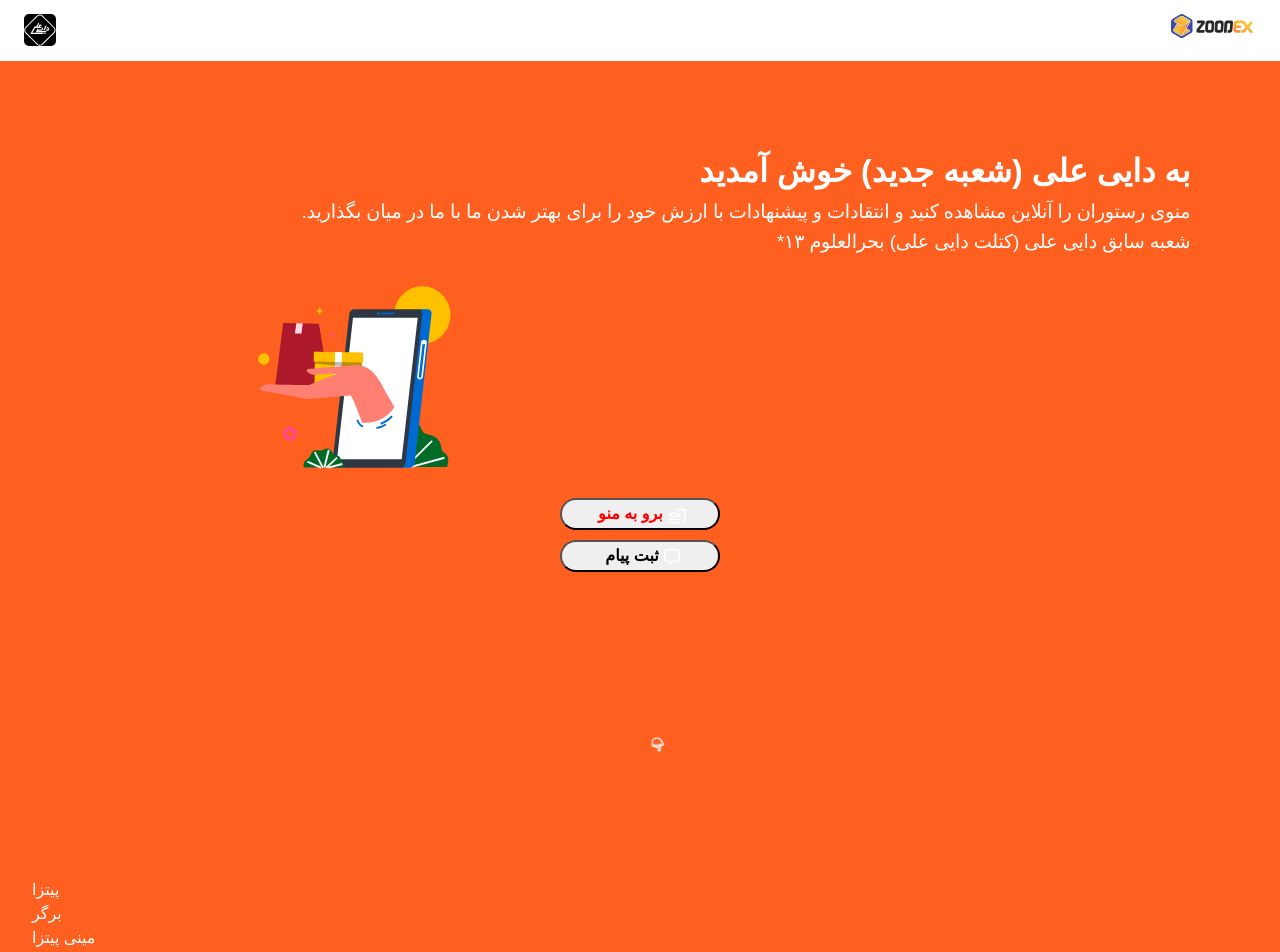
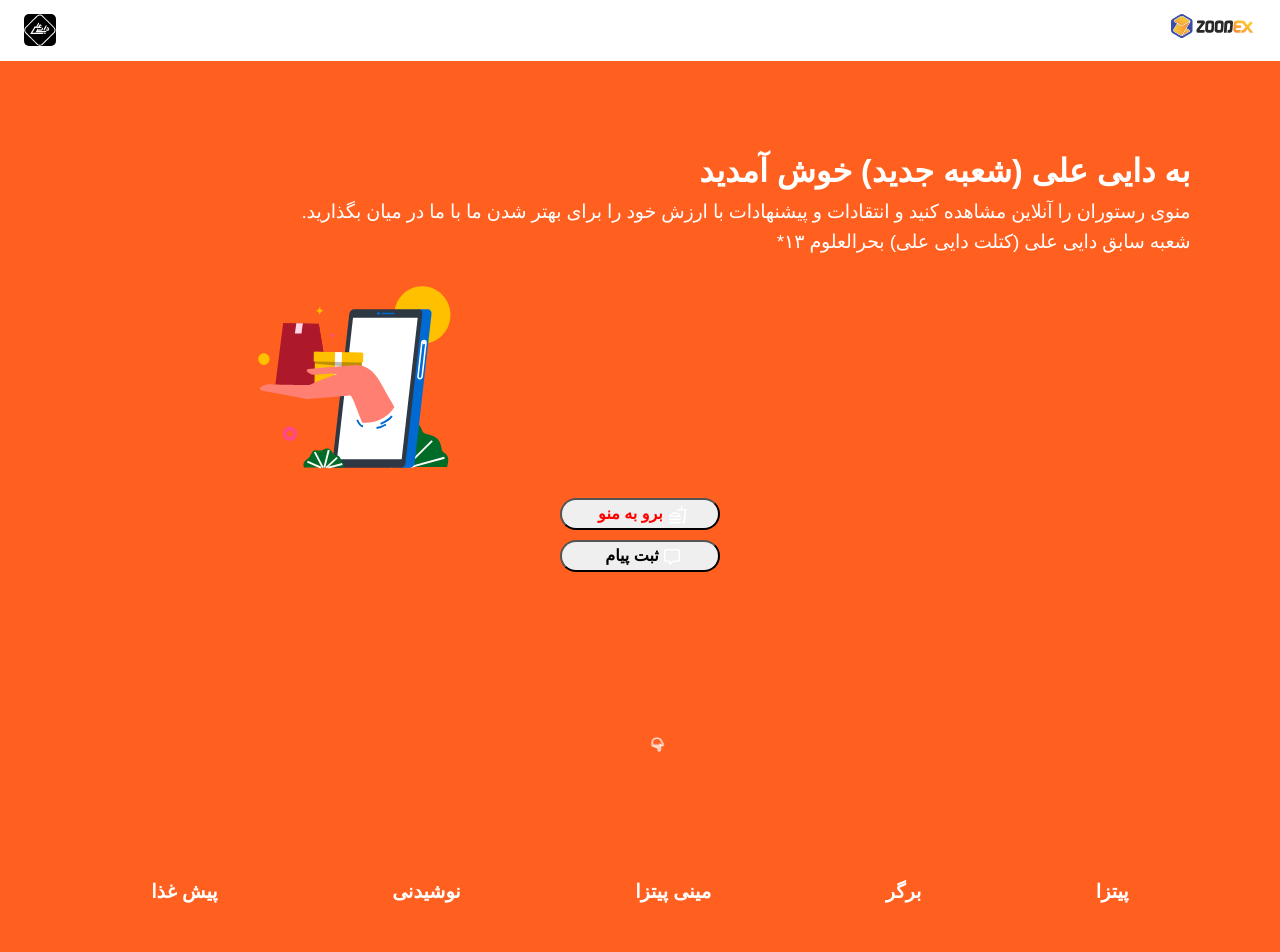
Before and after one commit to pedramjlo/Daei-Ali-ORG, a React (Create React App) app: page / in a window 1280 px wide. Shown: the top 952 px of the page. After the commit the page ends 923 px from the top, so only its background shows below. Built offline with nearby package versions, Linux system fonts and the light colour scheme; a web font is replaced by a local one.

Commit message:
initial menu groups styling

```diff
--- a/src/home.css
+++ b/src/home.css
@@ -87,3 +87,9 @@ h2 {
 .extra img {
     width: 100%;
 }
+
+
+.menu-groups-container {
+    margin-right: 5%;
+    margin-left: 5%;
+}
--- a/src/menu-groups.css
+++ b/src/menu-groups.css
@@ -1,6 +1,8 @@
 ul li a {
     color: white;
     text-decoration: none;
+    font-size: 1.2em;
+    font-weight: 600;
 }
 
 ul li {
@@ -9,5 +11,10 @@ ul li {
 
 
 .menu-list {
-    display: inline-block;
+    display: flex;
+    flex-direction: row-reverse;
+    justify-content: space-around;
+    padding-right: 5%;
+    padding-left: 5%;
+
 }
```
